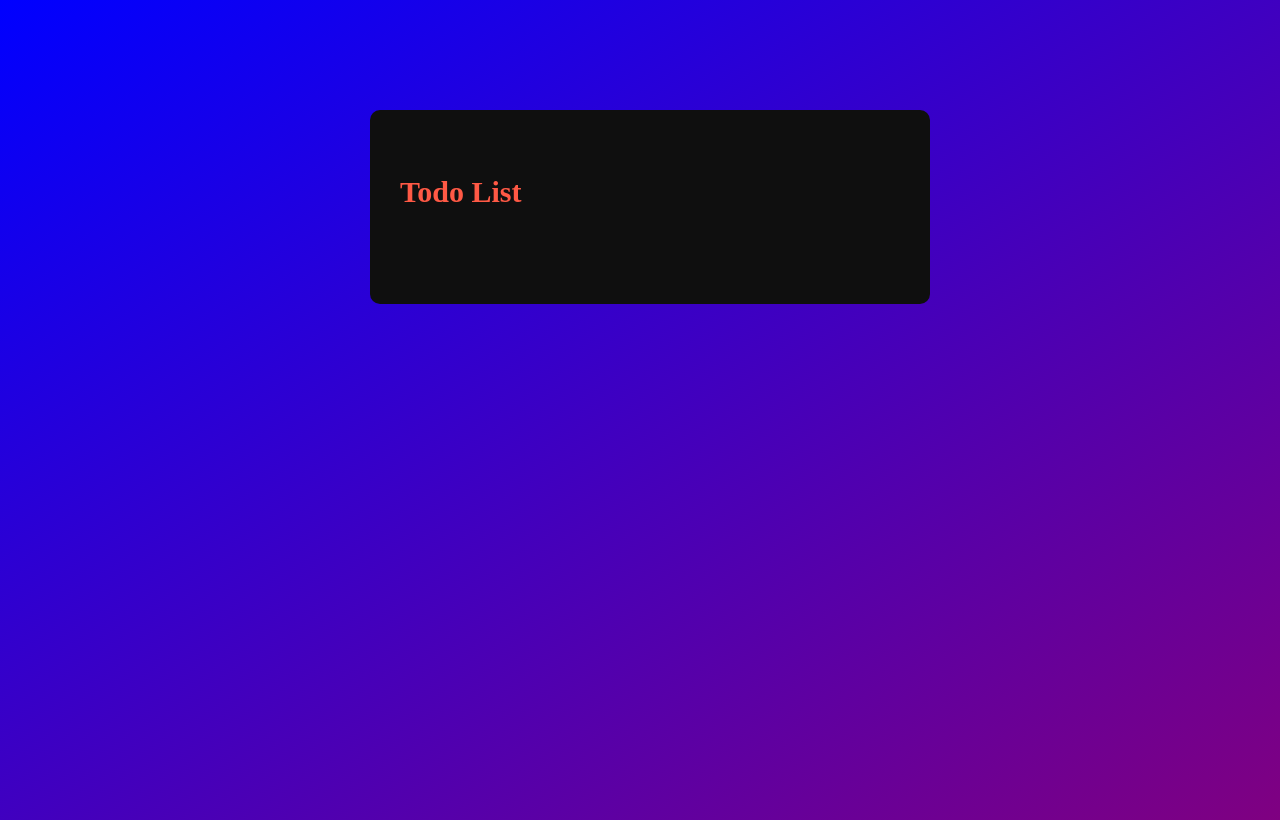
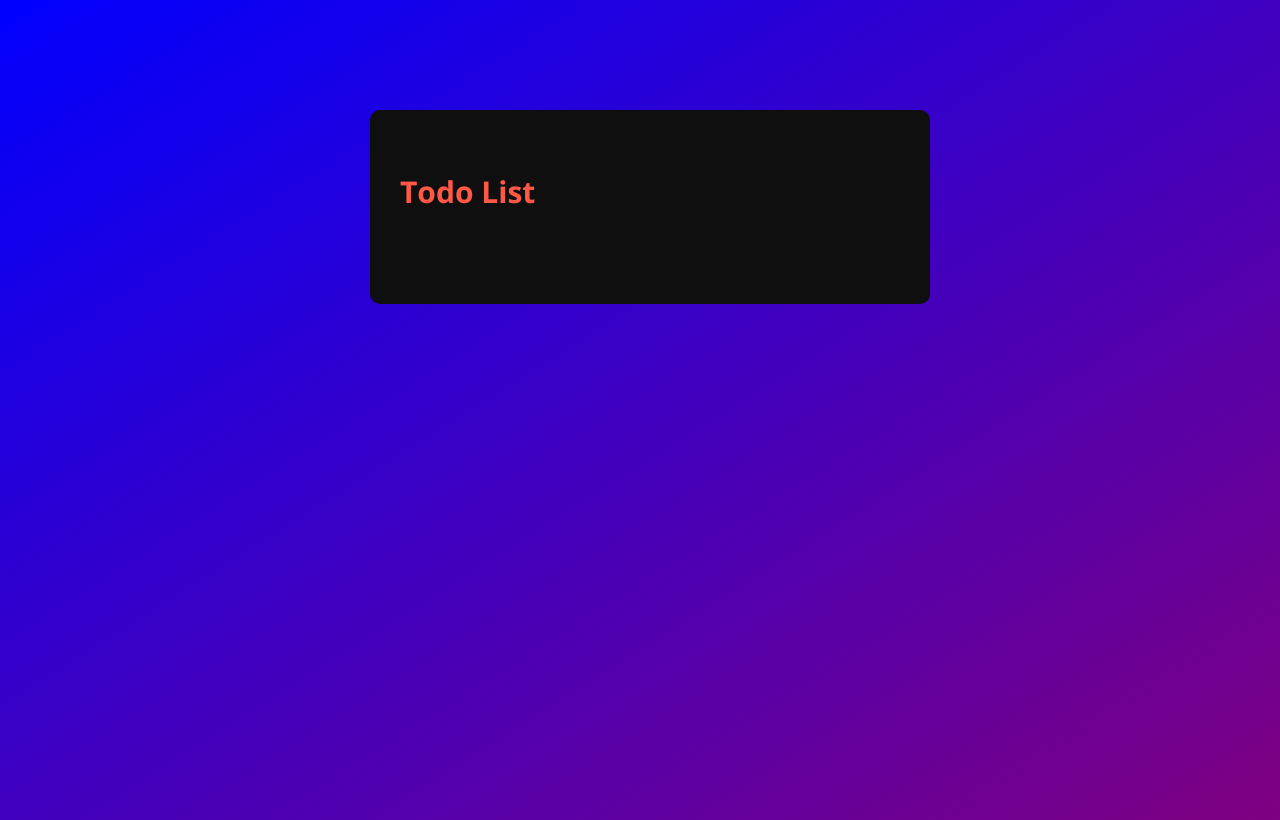
Before and after one commit to SadeveM/To-do-Application, a plain HTML site: page index.html in a window 1280 px wide. Drawn offline with nearby package versions, Linux system fonts and the light colour scheme.

Commit message:
Added new font

```diff
--- a/css/styles.css
+++ b/css/styles.css
@@ -1,6 +1,9 @@
 body {
     margin: 0;
     padding: 0;
+    font-family: "Open Sans", sans-serif;
+    font-optical-sizing: auto;
+    font-style: normal;
 }
 
 .container {
--- a/index.html
+++ b/index.html
@@ -3,6 +3,9 @@
 <head>
     <meta charset="UTF-8">
     <meta name="viewport" content="width=device-width, initial-scale=1.0">
+    <link rel="preconnect" href="https://fonts.googleapis.com">
+    <link rel="preconnect" href="https://fonts.gstatic.com" crossorigin>
+    <link href="https://fonts.googleapis.com/css2?family=Open+Sans:ital,wght@0,300..800;1,300..800&display=swap" rel="stylesheet">
     <link rel="stylesheet" href="css/normalize.css">
     <link rel="stylesheet" href="css/styles.css">
     <title>Todo app</title>
```
